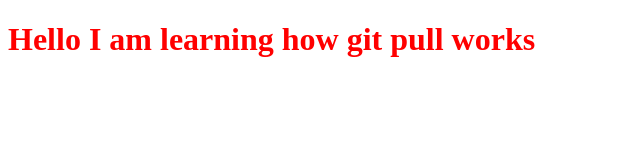
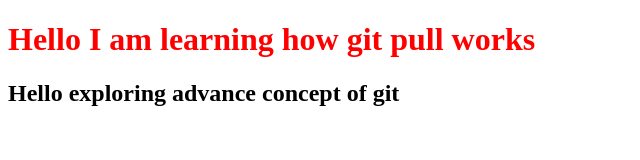
Before and after one commit to Pradhuman121/Check, a plain HTML site: page index.html in a window 1280 px wide. Shown: the whole page, without its empty margins (0-640 px from the left). Drawn offline with Linux system fonts and the light colour scheme.

Commit message:
First commit in dev_Piyush Branch

```diff
--- a/index.html
+++ b/index.html
@@ -8,5 +8,6 @@
 </head>
 <body>
     <H1 class="title">Hello I am learning how git pull works</H1>
+    <h2>Hello exploring advance concept of git</h2>
 </body>
 </html>
```
